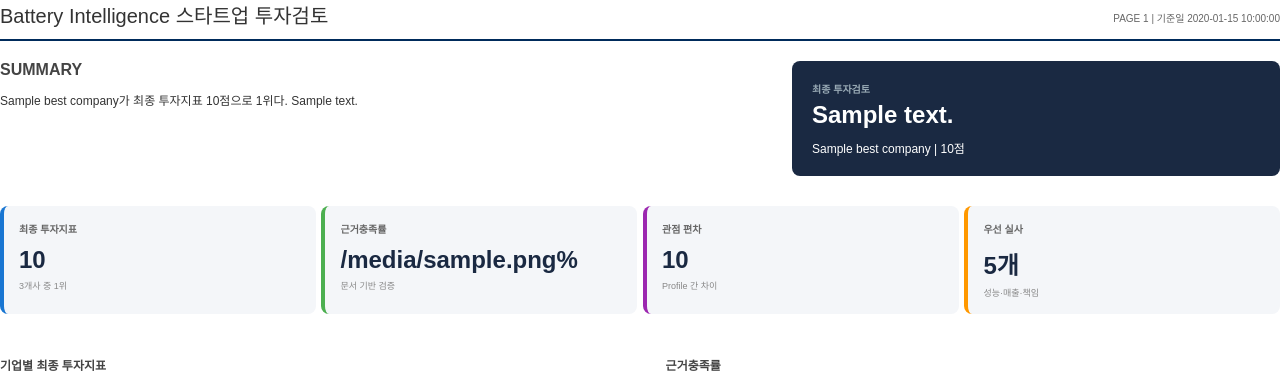
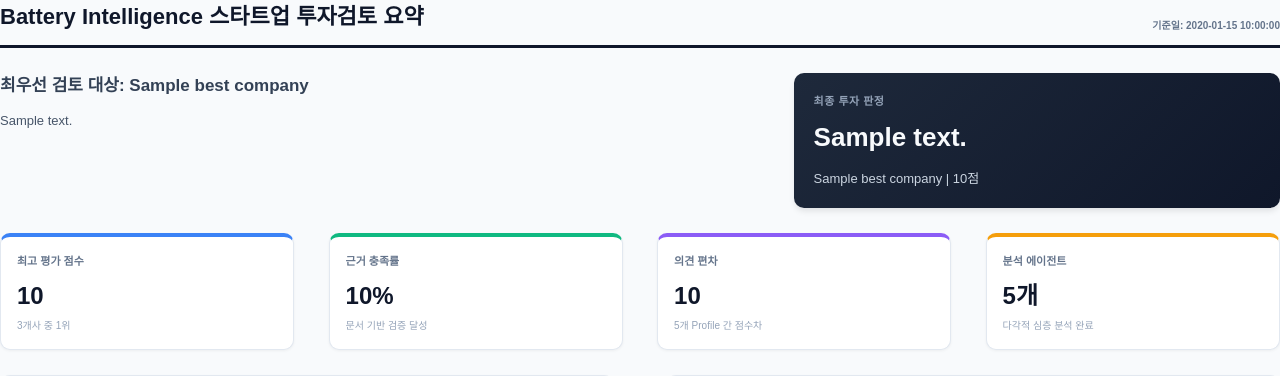
Before and after one commit to sumin-990416/Langchain_Skala_U3, a Python web app: template src/templates/report.html in a window 1280 px wide. Shown: the top 376 px of the page. Run offline with Jinja, Linux system fonts and the light colour scheme; the template is opened without the code that fills it: most values are stand-ins (such as "Sample title", 1, 10 or a date in 2020).

Commit message:
style: enhance PDF premium aesthetics and fix A4 page breaks

```diff
--- a/src/templates/report.html
+++ b/src/templates/report.html
@@ -5,222 +5,308 @@
     <style>
         @page {
             size: A4;
-            margin: 15mm;
+            margin: 15mm 15mm 20mm 15mm;
+            @bottom-center {
+                content: "SKALA 4기 · 울산 3반 · 4조 | PAGE " counter(page);
+                font-size: 9px;
+                color: #888;
+                font-family: 'Malgun Gothic', sans-serif;
+            }
         }
         body {
             font-family: 'Malgun Gothic', 'Apple SD Gothic Neo', sans-serif;
-            color: #333;
+            color: #1e293b;
             margin: 0;
             padding: 0;
             font-size: 11px;
+            line-height: 1.5;
+            background-color: #f8fafc;
+        }
+        .container {
+            background-color: #ffffff;
+            padding: 0;
         }
         .header {
             display: flex;
             justify-content: space-between;
-            border-bottom: 2px solid #002B5B;
-            padding-bottom: 10px;
-            margin-bottom: 20px;
+            align-items: flex-end;
+            border-bottom: 3px solid #0f172a;
+            padding-bottom: 12px;
+            margin-bottom: 25px;
         }
         .header h1 {
             margin: 0;
-            font-size: 20px;
-            font-weight: normal;
+            font-size: 22px;
+            font-weight: 700;
+            color: #0f172a;
         }
         .header .meta {
-            color: #666;
+            color: #64748b;
             font-size: 10px;
-            margin-top: 10px;
+            font-weight: 600;
         }
         .summary-section {
             display: flex;
             justify-content: space-between;
-            margin-bottom: 30px;
+            margin-bottom: 25px;
         }
         .summary-text {
-            width: 60%;
+            width: 58%;
         }
         .summary-text h2 {
-            font-size: 16px;
-            color: #444;
+            font-size: 17px;
+            color: #334155;
             margin-top: 0;
+            margin-bottom: 12px;
+            font-weight: 700;
         }
         .summary-text p {
-            line-height: 1.6;
-            font-size: 12px;
+            font-size: 13px;
+            color: #475569;
+            margin: 0;
         }
         .summary-box {
-            background-color: #1A2942;
+            background: linear-gradient(135deg, #1e293b 0%, #0f172a 100%);
             color: white;
             padding: 20px;
-            width: 35%;
-            border-radius: 8px;
+            width: 38%;
+            border-radius: 10px;
+            box-shadow: 0 4px 6px -1px rgba(0, 0, 0, 0.1);
+            box-sizing: border-box;
         }
         .summary-box h3 {
-            margin: 0 0 5px 0;
-            font-size: 10px;
-            color: #99aab5;
+            margin: 0 0 8px 0;
+            font-size: 11px;
+            color: #94a3b8;
+            text-transform: uppercase;
+            letter-spacing: 0.5px;
         }
         .summary-box h2 {
-            margin: 0 0 10px 0;
-            font-size: 24px;
+            margin: 0 0 12px 0;
+            font-size: 26px;
+            font-weight: 800;
+            color: #f8fafc;
         }
         .summary-box p {
             margin: 0;
-            font-size: 12px;
+            font-size: 13px;
+            font-weight: 500;
+            color: #cbd5e1;
         }
 
         .kpi-row {
             display: flex;
             justify-content: space-between;
-            margin-bottom: 30px;
+            margin-bottom: 25px;
         }
         .kpi-card {
-            width: 22%;
-            background-color: #F4F6F9;
-            padding: 15px;
-            border-radius: 8px;
-            border-left: 4px solid #4CAF50;
+            width: 23%;
+            background-color: #ffffff;
+            padding: 16px;
+            border-radius: 10px;
+            border: 1px solid #e2e8f0;
+            border-top: 4px solid #3b82f6;
+            box-shadow: 0 1px 3px rgba(0,0,0,0.05);
+            box-sizing: border-box;
         }
-        .kpi-card:nth-child(1) { border-left-color: #1976D2; }
-        .kpi-card:nth-child(2) { border-left-color: #4CAF50; }
-        .kpi-card:nth-child(3) { border-left-color: #9C27B0; }
-        .kpi-card:nth-child(4) { border-left-color: #FF9800; }
+        .kpi-card:nth-child(1) { border-top-color: #3b82f6; }
+        .kpi-card:nth-child(2) { border-top-color: #10b981; }
+        .kpi-card:nth-child(3) { border-top-color: #8b5cf6; }
+        .kpi-card:nth-child(4) { border-top-color: #f59e0b; }
 
         .kpi-card h4 {
-            margin: 0 0 10px 0;
-            color: #666;
-            font-size: 10px;
+            margin: 0 0 8px 0;
+            color: #64748b;
+            font-size: 11px;
+            font-weight: 600;
         }
         .kpi-card .value {
             font-size: 24px;
-            font-weight: bold;
-            color: #1A2942;
-            margin-bottom: 5px;
+            font-weight: 800;
+            color: #0f172a;
+            margin-bottom: 4px;
         }
         .kpi-card .sub {
-            font-size: 9px;
-            color: #888;
+            font-size: 10px;
+            color: #94a3b8;
         }
 
         .charts-row {
             display: flex;
             justify-content: space-between;
-            margin-bottom: 30px;
+            margin-bottom: 25px;
         }
         .chart-box {
             width: 48%;
+            background: #ffffff;
+            border-radius: 10px;
+            border: 1px solid #e2e8f0;
+            padding: 15px;
+            box-shadow: 0 1px 3px rgba(0,0,0,0.05);
+            box-sizing: border-box;
         }
         .chart-box h3 {
-            font-size: 12px;
-            color: #444;
-            border-bottom: 1px solid #eee;
-            padding-bottom: 5px;
+            font-size: 14px;
+            color: #334155;
+            margin-top: 0;
+            margin-bottom: 15px;
+            font-weight: 700;
         }
         .chart-img {
             width: 100%;
             height: auto;
+            display: block;
         }
 
         table {
             width: 100%;
             border-collapse: collapse;
-            margin-bottom: 20px;
+            margin-bottom: 0;
+            background: #ffffff;
+            border-radius: 8px;
+            overflow: hidden;
+            box-shadow: 0 1px 3px rgba(0,0,0,0.05);
         }
         th, td {
-            border: 1px solid #ddd;
-            padding: 8px;
+            border: 1px solid #e2e8f0;
+            padding: 10px 8px;
             text-align: center;
+            font-size: 11px;
         }
         th {
-            background-color: #1A2942;
-            color: white;
-            font-weight: normal;
+            background-color: #f1f5f9;
+            color: #475569;
+            font-weight: 700;
         }
         tr:nth-child(even) {
-            background-color: #f9f9f9;
+            background-color: #f8fafc;
         }
 
-        .footer {
-            margin-top: 50px;
-            border-top: 1px solid #ddd;
-            padding-top: 10px;
-            font-size: 9px;
-            color: #888;
-            text-align: center;
+        .page-break {
+            page-break-before: always;
+        }
+
+        .section-title {
+            font-size: 16px;
+            color: #0f172a;
+            margin-top: 0;
+            margin-bottom: 15px;
+            font-weight: 700;
+            border-left: 4px solid #3b82f6;
+            padding-left: 10px;
+        }
+
+        .profile-container {
+            display: flex;
+            flex-wrap: wrap;
+            justify-content: space-between;
+        }
+        .profile-card {
+            width: 48%;
+            margin-bottom: 20px;
+            background: #ffffff;
+            padding: 15px;
+            border-radius: 10px;
+            border: 1px solid #e2e8f0;
+            box-shadow: 0 1px 3px rgba(0,0,0,0.05);
+            box-sizing: border-box;
+        }
+        .profile-card h3 {
+            margin-top: 0;
+            color: #1e293b;
+            font-size: 13px;
+            font-weight: 700;
+            border-bottom: 2px solid #cbd5e1;
+            padding-bottom: 8px;
+            margin-bottom: 12px;
         }
     </style>
 </head>
 <body>
     <div class="header">
-        <h1>Battery Intelligence 스타트업 투자검토</h1>
-        <div class="meta">PAGE 1 | 기준일 {{ date }}</div>
+        <h1>Battery Intelligence 스타트업 투자검토 요약</h1>
+        <div class="meta">기준일: {{ date }}</div>
     </div>
 
     <div class="summary-section">
         <div class="summary-text">
-            <h2>SUMMARY</h2>
-            <p>{{ best_company.company_name }}가 최종 투자지표 {{ best_company.average_score }}점으로 1위다. {{ best_company.summary_reason }}</p>
+            <h2>최우선 검토 대상: {{ best_company.company_name }}</h2>
+            <p>{{ best_company.summary_reason }}</p>
         </div>
         <div class="summary-box">
-            <h3>최종 투자검토</h3>
+            <h3>최종 투자 판정</h3>
             <h2>{{ best_company.final_decision }}</h2>
-            <p>{{ best_company.company_name }} | {{ best_company.average_score }}점</p>
+            <p>{{ best_company.company_name }} | {{ best_company.average_score | round(2) }}점</p>
         </div>
     </div>
 
     <div class="kpi-row">
         <div class="kpi-card">
-            <h4>최종 투자지표</h4>
-            <div class="value">{{ best_company.average_score }}</div>
+            <h4>최고 평가 점수</h4>
+            <div class="value">{{ best_company.average_score | round(2) }}</div>
             <div class="sub">3개사 중 1위</div>
         </div>
         <div class="kpi-card">
-            <h4>근거충족률</h4>
-            <div class="value">{{ best_company.evidence_coverage }}%</div>
-            <div class="sub">문서 기반 검증</div>
+            <h4>근거 충족률</h4>
+            <div class="value">{{ best_company.evidence_coverage | round(2) }}%</div>
+            <div class="sub">문서 기반 검증 달성</div>
         </div>
         <div class="kpi-card">
-            <h4>관점 편차</h4>
-            <div class="value">{{ best_company.score_std_dev }}</div>
-            <div class="sub">Profile 간 차이</div>
+            <h4>의견 편차</h4>
+            <div class="value">{{ best_company.score_std_dev | round(2) }}</div>
+            <div class="sub">5개 Profile 간 점수차</div>
         </div>
         <div class="kpi-card">
-            <h4>우선 실사</h4>
+            <h4>분석 에이전트</h4>
             <div class="value">5개</div>
-            <div class="sub">성능·매출·책임</div>
+            <div class="sub">다각적 심층 분석 완료</div>
         </div>
     </div>
 
     <div class="charts-row">
         <div class="chart-box">
-            <h3>기업별 최종 투자지표</h3>
+            <h3>기업별 최종 투자지표 비교</h3>
             <img src="{{ bar_chart_path }}" class="chart-img">
         </div>
         <div class="chart-box">
-            <h3>근거충족률</h3>
+            <h3>RAG 근거 충족률 분석</h3>
             <img src="{{ donut_chart_path }}" class="chart-img">
         </div>
     </div>
 
-    <h2>1. 주제별 투자 검토 의견 (5개 Profile)</h2>
-    <div style="display: flex; flex-wrap: wrap; justify-content: space-between;">
+    <!-- 페이지 넘김 강제 -->
+    <div class="page-break"></div>
+
+    <div class="header">
+        <h1>Battery Intelligence 스타트업 투자검토 세부 결과</h1>
+        <div class="meta">기준일: {{ date }}</div>
+    </div>
+
+    <h2 class="section-title">1. 에이전트 프로필별 상세 평가</h2>
+    <div class="profile-container">
         {% for profile_name, results in profiles_dict.items() %}
-        <div style="width: 48%; margin-bottom: 20px; background: #fff; padding: 10px; border: 1px solid #ddd; border-radius: 8px;">
-            <h3 style="margin-top:0; color: #002B5B; border-bottom: 2px solid #002B5B; padding-bottom: 5px;">{{ profile_name }} 관점</h3>
-            <table style="margin-bottom: 0;">
+        <div class="profile-card">
+            <h3>{{ profile_name }} 관점</h3>
+            <table>
                 <thead>
                     <tr>
-                        <th style="background:#f4f6f9; color:#333;">기업명</th>
-                        <th style="background:#f4f6f9; color:#333;">부여 점수</th>
-                        <th style="background:#f4f6f9; color:#333;">판정</th>
+                        <th style="width: 45%;">기업명</th>
+                        <th style="width: 25%;">평가 점수</th>
+                        <th style="width: 30%;">투자의견</th>
                     </tr>
                 </thead>
                 <tbody>
                     {% for item in results %}
                     <tr>
-                        <td>{{ item.company }}</td>
-                        <td style="font-weight:bold;">{{ item.result.weighted_score | round(2) }}</td>
-                        <td>{{ item.result.recommendation }}</td>
+                        <td style="font-weight: 600;">{{ item.company }}</td>
+                        <td style="color: #3b82f6; font-weight: bold;">{{ item.result.weighted_score | round(2) }}</td>
+                        <td>
+                            {% if item.result.recommendation == "투자검토 추천" %}
+                                <span style="color: #10b981; font-weight: bold;">{{ item.result.recommendation }}</span>
+                            {% else %}
+                                {{ item.result.recommendation }}
+                            {% endif %}
+                        </td>
                     </tr>
                     {% endfor %}
                 </tbody>
@@ -229,38 +315,41 @@
         {% endfor %}
     </div>
 
-    <h2 style="margin-top: 30px; padding-top: 20px; border-top: 1px solid #ddd;">2. 최종 종합 평가 지표</h2>
+    <div style="margin-top: 15px;"></div>
+    <h2 class="section-title">2. 최종 종합 평가 비교표</h2>
     <table>
         <thead>
             <tr>
-                <th>기업</th>
-                <th>기술</th>
-                <th>시장</th>
-                <th>재무·고객</th>
-                <th>안정성</th>
-                <th>팀·사업</th>
-                <th>최종</th>
-                <th>판정</th>
+                <th>기업명</th>
+                <th>기술(30%)</th>
+                <th>시장(20%)</th>
+                <th>재무(20%)</th>
+                <th>안정성(15%)</th>
+                <th>사업/팀(15%)</th>
+                <th style="background-color:#1e293b; color:white;">최종 점수</th>
+                <th style="background-color:#1e293b; color:white;">판정 결과</th>
             </tr>
         </thead>
         <tbody>
             {% for c in companies %}
             <tr>
-                <td>{{ c.company_name }}</td>
+                <td style="font-weight: 600; background-color:#f8fafc;">{{ c.company_name }}</td>
                 <td>{{ c.domain_scores['technology'] | round(2) }}</td>
                 <td>{{ c.domain_scores['market'] | round(2) }}</td>
                 <td>{{ c.domain_scores['finance'] | round(2) }}</td>
                 <td>{{ c.domain_scores['risk'] | round(2) }}</td>
                 <td>{{ c.domain_scores['team'] | round(2) }}</td>
-                <td>{{ c.average_score | round(2) }}</td>
-                <td>{{ c.final_decision }}</td>
+                <td style="font-weight: bold; color: #0f172a;">{{ c.average_score | round(2) }}</td>
+                <td style="font-weight: bold;">
+                    {% if c.final_decision == "투자검토 추천" %}
+                        <span style="color: #10b981;">{{ c.final_decision }}</span>
+                    {% else %}
+                        <span style="color: #ef4444;">{{ c.final_decision }}</span>
+                    {% endif %}
+                </td>
             </tr>
             {% endfor %}
         </tbody>
     </table>
-
-    <div class="footer">
-        SKALA 4기 · 울산 3반 · 4조
-    </div>
 </body>
 </html>
```
